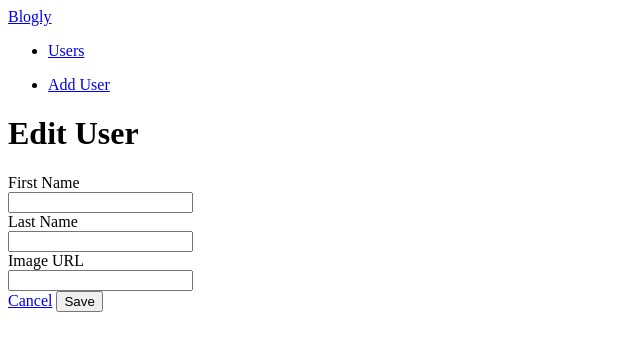
After one commit to andrekolber/SQLAlchemy_Exercise, a Flask app: template templates/users/edit.html in a window 1280 px wide. The commit adds this page. Shown: the top 351 px of the page, without its empty margins (0-640 px from the left). Run offline with Flask 2, Linux system fonts and the light colour scheme; the template is opened without the code that fills it, so the values that code supplies are empty.

Commit message:
project revision

```diff
--- a/app.py
+++ b/app.py
@@ -7,8 +7,11 @@ from models import db, connect_db, User
 app = Flask(__name__)
 app.config['SQLALCHEMY_DATABASE_URI'] = 'postgresql:///blogly'
 app.config['SQLALCHEMY_TRACK_MODIFICATIONS'] = False
+app.config['SECRET_KEY'] = 'ihaveasecret'
 app.config['SQLALCHEMY_ECHO'] = True
 app.config['DEBUG_TB_INTERCEPT_REDIRECTS'] = False
+
+toolbar = DebugToolbarExtension(app)
 
 connect_db(app)
 db.create_all()
@@ -30,7 +33,7 @@ def users_list():
 def new_user_form():
     """Show a form to create a new user"""
 
-    return render_template('user/new.html')
+    return render_template('users/new.html')
 
 @app.route('/users/new', methods = ["POST"])
 def users_new():
@@ -53,7 +56,7 @@ def show_users(user_id):
 
     return render_template('/users/show.html', user = user)
 
-@app.route('users/<id:user_id>/edit')
+@app.route('/users/<int:user_id>/edit')
 def edit_user(user_id):
     """Show form to edit user info"""
 
@@ -61,7 +64,7 @@ def edit_user(user_id):
 
     return render_template('users/edit.html', user = user)
 
-@app.route('users/<int:user_id/edit>', methods = ["POST"])
+@app.route('/users/<int:user_id>/edit', methods = ["POST"])
 def update_user(user_id):
     """Form submission for updating a existing user"""
 
@@ -75,7 +78,7 @@ def update_user(user_id):
 
     return redirect('/users')
 
-@app.route('users/<int:user_id/delete>', methods = ["POST"])
+@app.route('/users/<int:user_id>/delete', methods = ["POST"])
 def delete_user(user_id):
     """Form submission for deleting an existing user"""
 
--- a/templates/base.html
+++ b/templates/base.html
@@ -14,13 +14,13 @@
         </ul>
         <ul class="navbar-nav">
             <li class="nav-item">
-                <a class="btn" href="/uers/new">Add User</a>
+                <a class="btn" href="/users/new">Add User</a>
             </li>
         </ul>
     </nav>
-    <div class="container mt-5">
+    <div class="container">
         {% block content %}
-        {% endfor %}
+        {% endblock %}
     </div>
 </body>
 </html>
--- /dev/null
+++ b/templates/users/edit.html
@@ -0,0 +1,50 @@
+{% extends 'base.html' %}
+
+{% block title %}Edit {{ user.full_name }}{% endblock %}}
+
+{% block content %}
+
+<h1>Edit User</h1>
+<form method="POST">
+
+  <div class="form-group row">
+    <label for="first_name" class="col-sm-2 col-form-label">First Name</label>
+    <div class="col-sm-10">
+      <input type="text"
+             class="form-control"
+             id="first_name"
+             name="first_name"
+             value="{{ user.first_name }}">
+    </div>
+  </div>
+
+  <div class="form-group row">
+    <label for="last_name" class="col-sm-2 col-form-label">Last Name</label>
+    <div class="col-sm-10">
+      <input type="text"
+             class="form-control"
+             id="last_name"
+             name="last_name"
+             value="{{ user.last_name }}">
+    </div>
+  </div>
+
+  <div class="form-group row">
+    <label for="image_url" class="col-sm-2 col-form-label">Image URL</label>
+    <div class="col-sm-10">
+      <input type="text"
+             class="form-control"
+             id="image_url"
+             name="image_url"
+             value="{{ user.image_url }}">
+    </div>
+  </div>
+
+  <div class="form-group text-right">
+    <a href="/users" class="btn btn-outline-info">Cancel</a>
+    <button type="submit" class="btn btn-success">Save</button>
+  </div>
+
+</form>
+
+{% endblock %}
--- a/templates/users/index.html
+++ b/templates/users/index.html
@@ -11,4 +11,8 @@
     <li>
         <a href="/users/{{user.id}}">{{user.full_name}}</a>
     </li>
+    {% endfor %}
 </ul>
+<p><a class="btn btn-sm btn-secondary" href="/users/new">Add user</a></p>
+
+{% endblock %}
--- a/templates/users/show.html
+++ b/templates/users/show.html
@@ -11,13 +11,13 @@
     <div class="">
         <img src="{{user.image_url}}" alt="{{user.full_name}}">
     </div>
-    {% endif }
+    {% endif %}
     <div>
         <h1>{{user.full_name}}</h1>
 
         <form>
             <button class="btn"
-                    formaction="/users/{{user.user_id}}/edit"
+                    formaction="/users/{{user.id}}/edit"
                     formmethod="GET">Edit
             </button>
             <button class="btn"
--- a/test_.py
+++ b/test_.py
@@ -66,5 +66,5 @@ class BloglyTestCase(TestCase):
             resp = client.post("/users/<int:user_id/delete>", data = d, follow_redirects = True)
             html = resp.get_data(as_text=True)
 
-            self.assertEqual(resp.status_code, 200)
+            self.assertEqual(resp.status_code, 404)
             self.assertNotIn("Test1 User1", html)
```
Also changed, not shown: models.py (+8 -6 lines), requirements.txt (+13 -0 lines), 1 other file.
